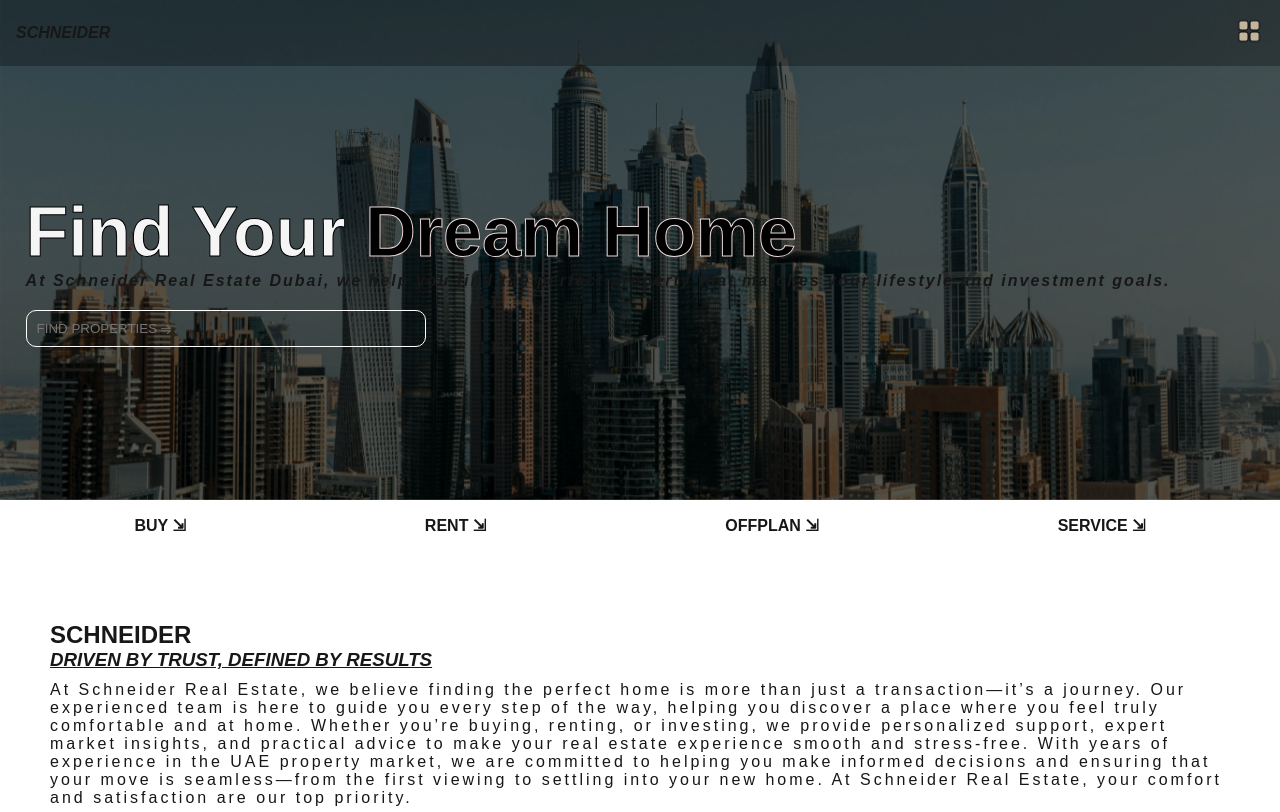
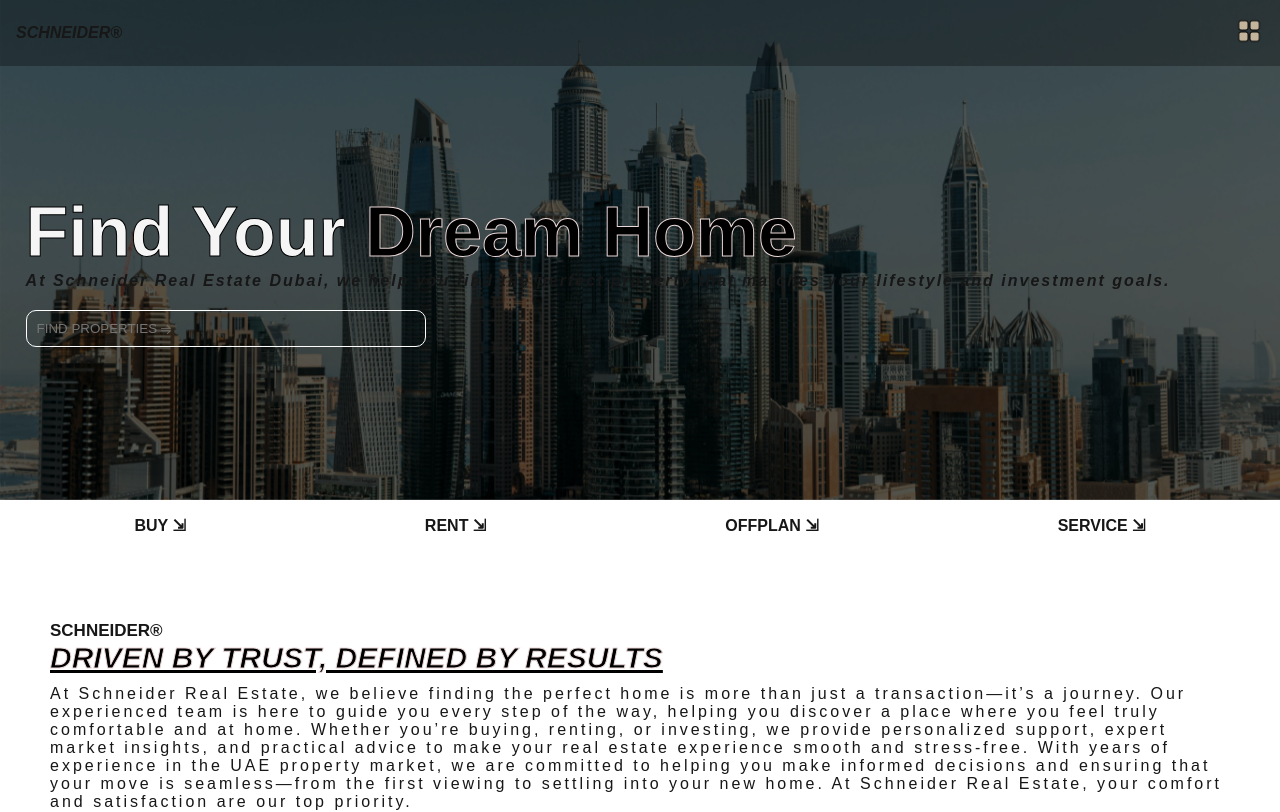
Before and after one commit to Hawinf/SCHNEIDER-Real-Estate, a Next.js app: page / in a window 1280 px wide. Shown: the top 812 px of the page. Built offline with nearby package versions, Linux system fonts and the light colour scheme.

Commit message:
adding r

```diff
--- a/src/components/about/About.js
+++ b/src/components/about/About.js
@@ -5,7 +5,7 @@ const About = () => {
     return (
         <main className="about-secton" >
             <nav className="about-left">
-                <h1 data-aos="fade-up">SCHNEIDER</h1>
+                <h1 data-aos="fade-up">SCHNEIDER&reg;</h1>
                 <h3 data-aos="slide-right"><i>DRIVEN BY TRUST, DEFINED BY RESULTS</i></h3>
                 <p data-aos="slide-left">At Schneider Real Estate, we believe finding the perfect home is more than just a transaction—it’s a journey. Our experienced team is here to guide you every step of the way, helping you discover a place where you feel truly comfortable and at home. Whether you’re buying, renting, or investing, we provide personalized support, expert market insights, and practical advice to make your real estate experience smooth and stress-free. With years of experience in the UAE property market, we are committed to helping you make informed decisions and ensuring that your move is seamless—from the first viewing to settling into your new home. At Schneider Real Estate, your comfort and satisfaction are our top priority.</p>
             </nav>
--- a/src/components/about/about.css
+++ b/src/components/about/about.css
@@ -1,8 +1,16 @@
 .about-secton {
     margin: 70px 50px;
 }
+.about-secton h1 {
+    font-size: 17px;
+}
 .about-secton h3 {
     text-decoration: underline;
+    font-family: 'Bebas Neue', sans-serif;
+    font-size: 30px;
+    -webkit-text-fill-color: black;
+    -webkit-text-stroke-width: 1px;
+    color: #ebd8d8;
 }
 .about-secton p {
     letter-spacing: 3px;
--- a/src/components/menu/Menu.js
+++ b/src/components/menu/Menu.js
@@ -60,7 +60,7 @@ useEffect(() => {
         <main className="menu-container" ref={container}>
             <nav className="menu-bar">
                 <main className="menu-logo" data-aos="slide-right">
-                    <h4 href="/"><i>SCHNEIDER</i></h4>
+                    <h4 href="/"><i>SCHNEIDER&reg;</i></h4>
                 </main>
                 <main className="menu-open" onClick={toggleMenu} data-aos="slide-left">
                 <Image
```
